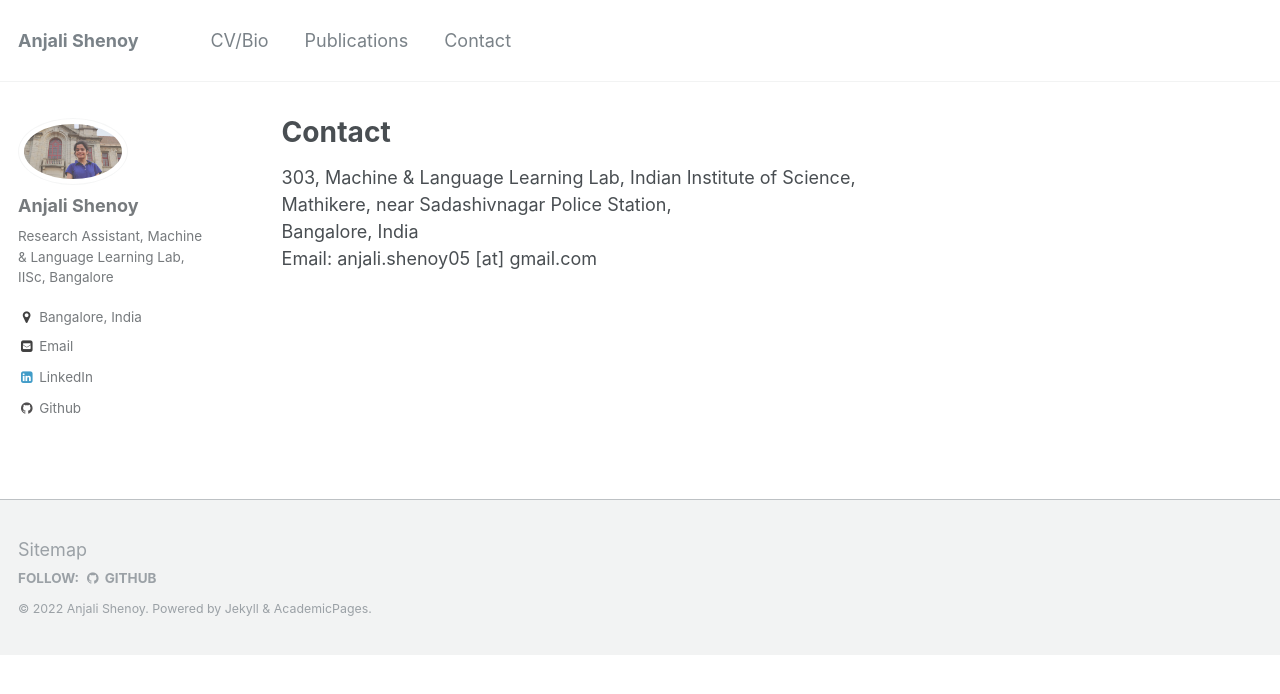
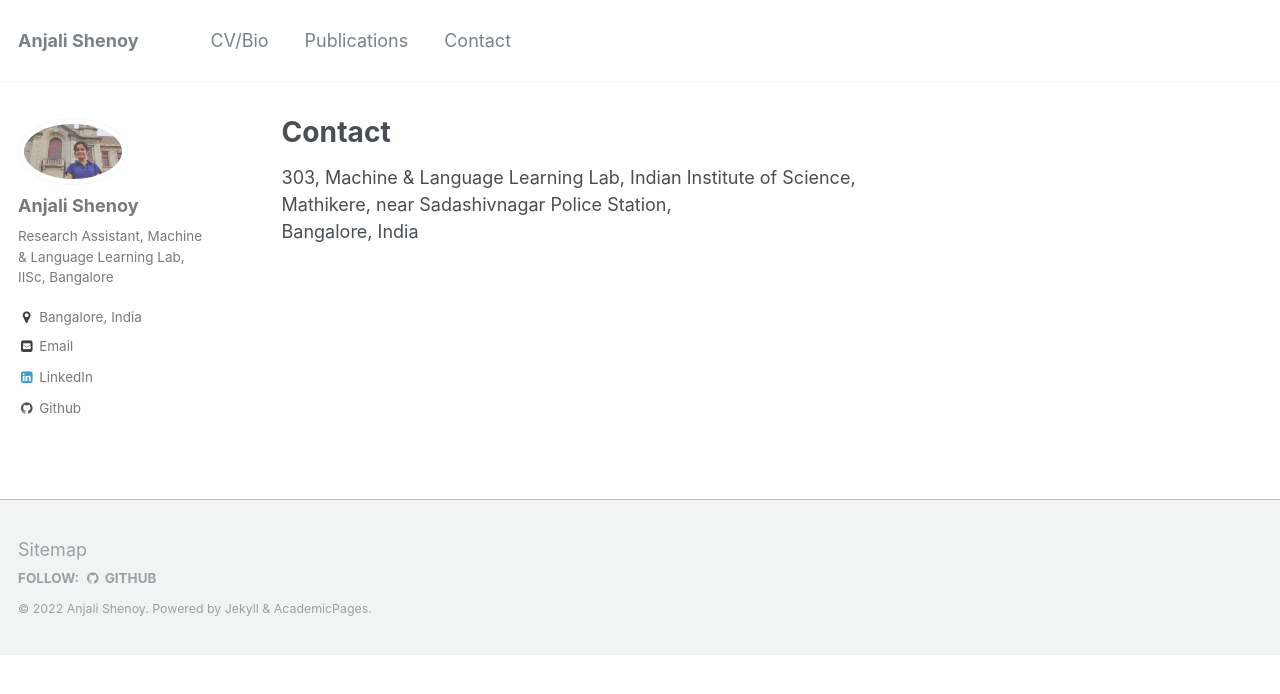
Before and after one commit to anjalishenoy/anjalishenoy.github.io, a Jekyll site: the page built from _pages/contact.md, in a window 1280 px wide. Shown: the top 694 px of the page. Built offline with Jekyll 4.4.1, drawn with Linux system fonts in a browser that asks for light colours.

Commit message:
Update contact.md

```diff
--- a/_pages/contact.md
+++ b/_pages/contact.md
@@ -6,4 +6,3 @@ author_profile: true
 ---
 303, Machine & Language Learning Lab, Indian Institute of Science,<br>
 Mathikere, near Sadashivnagar Police Station, <br>Bangalore, India<br>
-Email: anjali.shenoy05 [at] gmail.com
```
